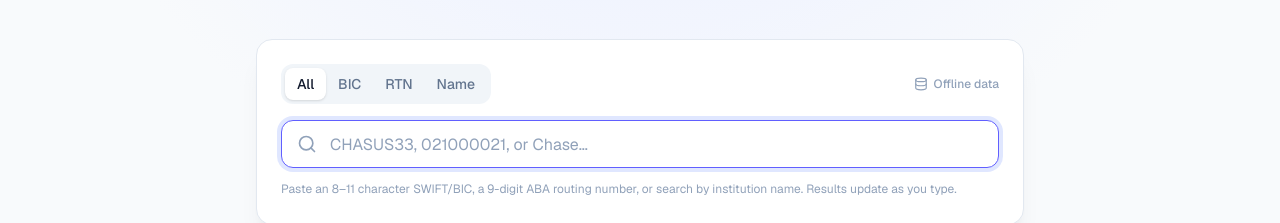
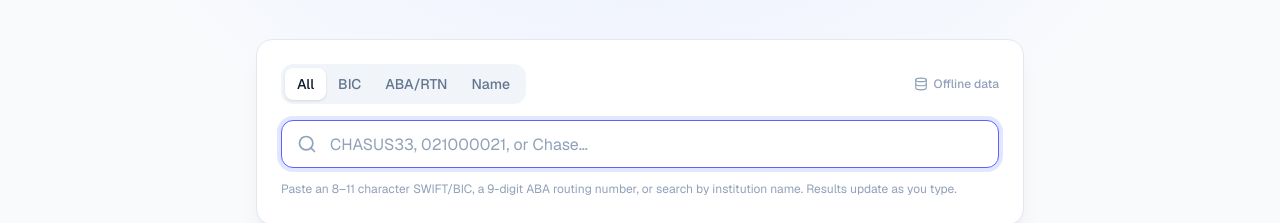
Before and after one commit to clementpoh/swift-aba-converter, a Next.js app: page / in a window 1280 px wide. Shown: the part 345-568 px from the top of the page. Built offline with nearby package versions, Linux system fonts and the light colour scheme; no server answers.

Commit message:
Label the routing search tab ABA/RTN
ABA and RTN are the same US routing number. Show that on the search-mode
tab and in the detected-mode line so they do not look like two selectors.

Co-authored-by: Clement Poh <clementpoh@users.noreply.github.com>

```diff
--- a/components/mode-tabs.tsx
+++ b/components/mode-tabs.tsx
@@ -3,18 +3,20 @@
 import { Tabs, TabsList, TabsTrigger } from "@/components/ui/tabs";
 import type { LookupMode } from "@/lib/types";
 
-const modes: Array<{ value: LookupMode; label: string }> = [
-  { value: "auto", label: "All" },
-  { value: "bic", label: "BIC" },
-  { value: "rtn", label: "RTN" },
-  { value: "name", label: "Name" },
-];
+export const MODE_LABELS: Record<LookupMode, string> = {
+  auto: "All",
+  bic: "BIC",
+  rtn: "ABA/RTN",
+  name: "Name",
+};
+
+const modes: LookupMode[] = ["auto", "bic", "rtn", "name"];
 
 export function ModeTabs({ value, onChange }: { value: LookupMode; onChange: (value: LookupMode) => void }) {
   return (
     <Tabs value={value} onValueChange={(next) => onChange(next as LookupMode)}>
       <TabsList aria-label="Search type">
-        {modes.map((mode) => <TabsTrigger key={mode.value} value={mode.value}>{mode.label}</TabsTrigger>)}
+        {modes.map((mode) => <TabsTrigger key={mode} value={mode}>{MODE_LABELS[mode]}</TabsTrigger>)}
       </TabsList>
     </Tabs>
   );
--- a/components/search-panel.tsx
+++ b/components/search-panel.tsx
@@ -5,7 +5,7 @@ import { FormEvent, useCallback, useEffect, useRef, useState } from "react";
 import { Card, CardContent } from "@/components/ui/card";
 import { Input } from "@/components/ui/input";
 import { InstitutionCard } from "@/components/institution-card";
-import { ModeTabs } from "@/components/mode-tabs";
+import { MODE_LABELS, ModeTabs } from "@/components/mode-tabs";
 import { isRoutingDataReady, loadRoutingData } from "@/lib/data";
 import { isValidRtn } from "@/lib/detect";
 import { lookup } from "@/lib/search";
@@ -140,7 +140,7 @@ export function SearchPanel() {
         {!loading && response?.results.length === 0 && <Notice text={`No US bank matched “${searched}”.${response.detectedMode === "bic" ? " The offline BIC directory may not include this code." : ""}`} />}
         {!loading && response && response.results.length > 0 && (
           <>
-            <p className="px-1 text-sm text-slate-500">Found {response.total} match{response.total === 1 ? "" : "es"} · detected as <span className="font-semibold uppercase text-slate-700">{response.detectedMode}</span></p>
+            <p className="px-1 text-sm text-slate-500">Found {response.total} match{response.total === 1 ? "" : "es"} · detected as <span className="font-semibold text-slate-700">{MODE_LABELS[response.detectedMode]}</span></p>
             {response.results.map((institution) => <InstitutionCard key={institution.slug} institution={institution} />)}
           </>
         )}
```
